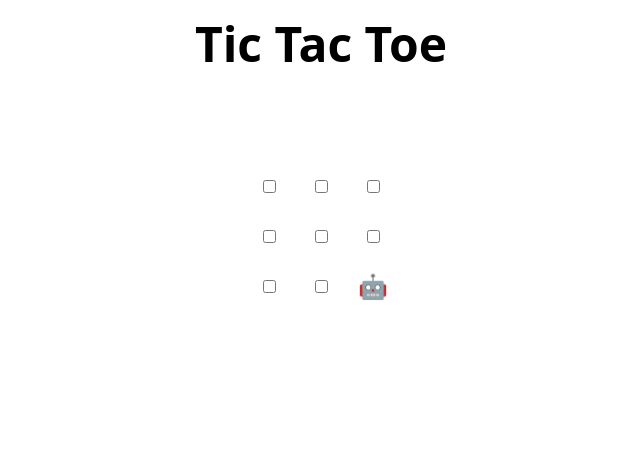
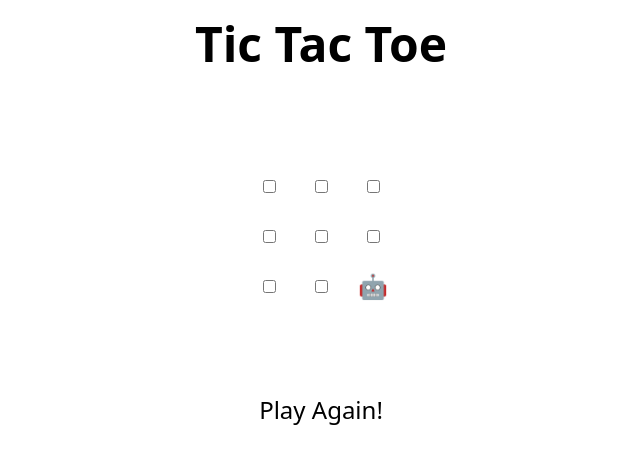
Before and after one commit to Akanksha-202/MLSA_Task2, a plain HTML site: page index.html in a window 1280 px wide. Shown: the whole page, without its empty margins (319-959 px from the left). Drawn offline with Linux system fonts and the light colour scheme.

Commit message:
Update index.html
Suggested changes

```diff
--- a/index.html
+++ b/index.html
@@ -47,6 +47,7 @@
   </tr>
 </table>
 
+<p>Play Again!</p>
 <h2 hidden>Game over, refresh to play again 🧑‍💻 🤖!</h2>
 
 <script>
```
